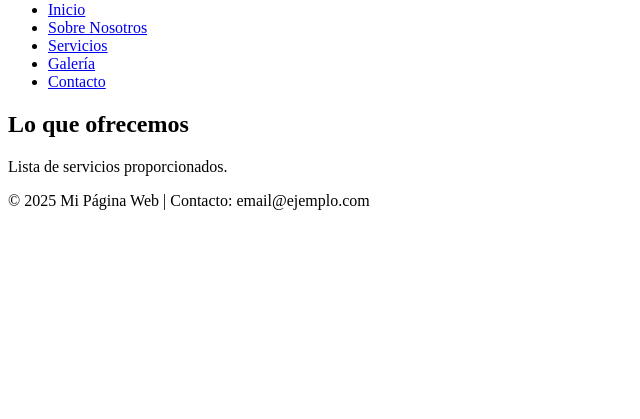
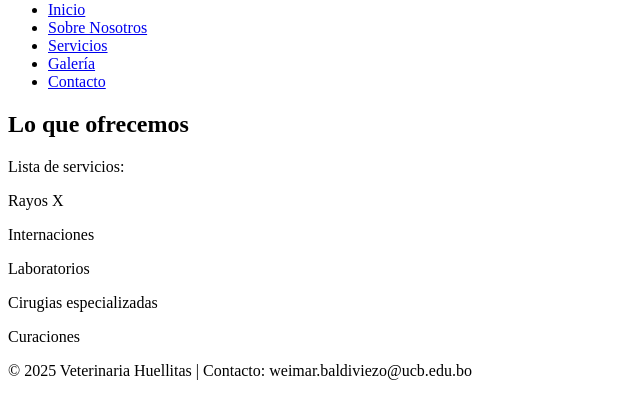
Before and after one commit to SamuelBaldi/Hito1, a plain HTML site: page services.html in a window 1280 px wide. Shown: the part 79-498 px from the top of the page, without its empty margins (0-640 px from the left). Drawn offline with Linux system fonts and the light colour scheme.

Commit message:
modificacion

```diff
--- a/services.html
+++ b/services.html
@@ -21,10 +21,15 @@
     </nav>
     <main>
         <h2>Lo que ofrecemos</h2>
-        <p>Lista de servicios proporcionados.</p>
+        <p>Lista de servicios:</p>
+        <p>Rayos X</p>
+        <p>Internaciones</p>
+        <p>Laboratorios</p>
+        <p>Cirugias especializadas</p>
+        <p>Curaciones</p>
     </main>
     <footer>
-        <p>&copy; 2025 Mi Página Web | Contacto: email@ejemplo.com</p>
+        <p>&copy; 2025 Veterinaria Huellitas | Contacto: weimar.baldiviezo@ucb.edu.bo</p>
     </footer>
 </body>
 </html>
```
Also changed, not shown: about.html (+2 -2 lines), contact.html (+3 -2 lines), gallery.html (+1 -1 lines), index.html (+3 -3 lines).
